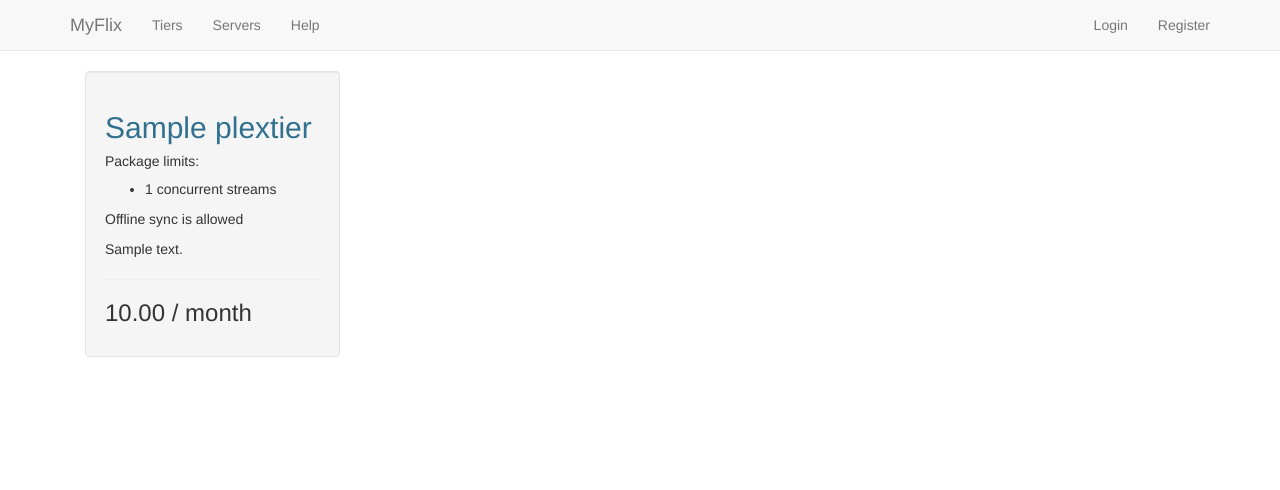
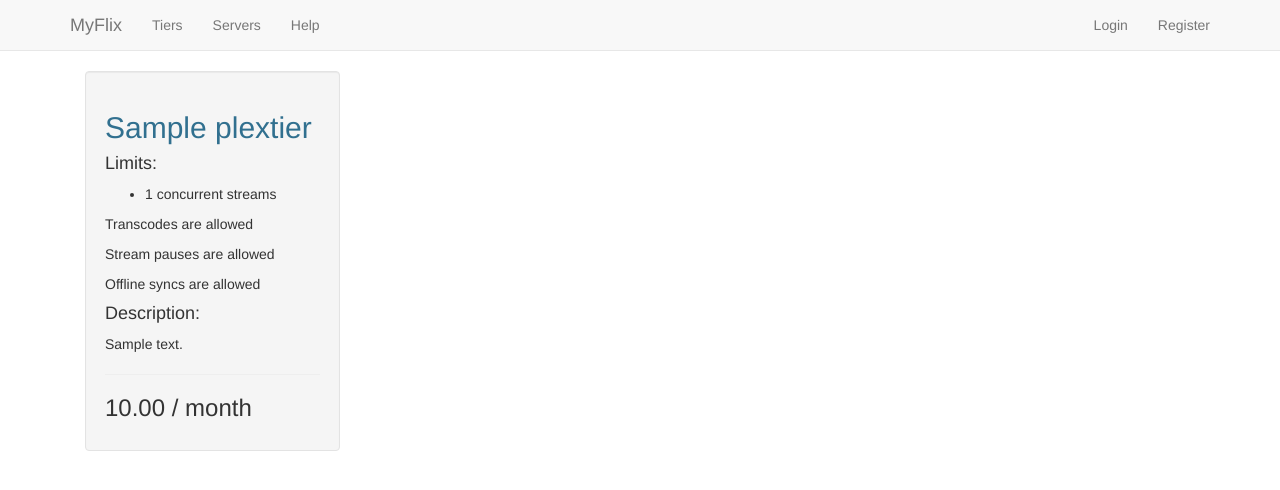
Before and after one commit to l3uddz/myflix, a Django app: template templates/core/tiers.html in a window 1280 px wide. Shown: the top 490 px of the page. Run offline with Django 3.2, Linux system fonts and the light colour scheme; the template is opened without the code that fills it: values that come from a table or form of the project are taken from there, others are empty; tables that the repository leaves empty hold one stand-in row (values such as "Sample post"); parts of the project's set-up code (start-up, migrations or seed data) failed here and were passed over; some libraries are stand-ins or nearby versions.

Commit message:
template changes. model changes. profile changes

```diff
--- a/myflix/app/models.py
+++ b/myflix/app/models.py
@@ -12,11 +12,13 @@ logger = logging.getLogger(__name__)
 # plex models
 class PlexTier(models.Model):
     name = models.CharField(max_length=30, verbose_name="Tier Name")
-    max_streams = models.IntegerField(default=1, verbose_name="Maximum concurrent streams per user for this tier")
-    allowed_sync = models.BooleanField(default=False, verbose_name="Is sync allowed")
+    max_streams = models.IntegerField(default=1, verbose_name="Tier max allowed concurrent user streams")
+    allowed_sync = models.BooleanField(default=False, verbose_name="Allow offline syncs")
+    allowed_transcodes = models.BooleanField(default=True, verbose_name="Allow transcodes")
+    allowed_paused = models.BooleanField(default=True, verbose_name="Allow stream pauses")
     price = MoneyField(max_digits=10, decimal_places=2, default=10, default_currency='USD',
-                       verbose_name="How much is this tier")
-    description = models.TextField(verbose_name="Description")
+                       verbose_name="Tier price")
+    description = models.TextField(verbose_name="Tier Description")
 
     def __str__(self):
         return self.name
@@ -54,6 +56,10 @@ class Profile(models.Model):
                                verbose_name="Server subscribed too")
     tier = models.ForeignKey(PlexTier, null=True, blank=True, on_delete=models.SET_NULL,
                              verbose_name="Tier subscribed too")
+    join_date = models.DateTimeField(auto_now_add=True, blank=True)
+    last_seen = models.DateTimeField(auto_now_add=True, blank=True)
+    subscription_expires = models.DateTimeField(auto_now_add=True, blank=True)
+    plex_name = models.CharField(max_length=64, blank=True, verbose_name="Plex username")
 
     def __str__(self):
         return self.user.username
--- a/myflix/app/views.py
+++ b/myflix/app/views.py
@@ -54,7 +54,7 @@ def profile(request):
             form.save()
     else:
         form = ProfileForm(instance=request.user.profile)
-    return render(request, 'account/profile.html', {'form': form})
+    return render(request, 'account/profile.html', {'form': form, 'profile': request.user.profile})
 
 
 # Forms
--- a/myflix/settings.py
+++ b/myflix/settings.py
@@ -35,6 +35,7 @@ INSTALLED_APPS = [
     'django.contrib.sessions',
     'django.contrib.messages',
     'django.contrib.staticfiles',
+    'django.contrib.humanize',
     'bootstrap3',
     'django_celery_results',
     'django_celery_beat',
--- a/templates/core/servers.html
+++ b/templates/core/servers.html
@@ -10,7 +10,7 @@
         <div class="col-sm-3 col-md-3">
             <div class="well">
                 <h2 class="text-info">{{ server.name }}</h2>
-                <h5>Allowed tiers:</h5>
+                <h4>Tiers:</h4>
                 <ul>
                     {% for tier in server.tiers.all %}
                         <li>{{ tier.name }} - {{ tier|available_tier_slots:server }} available</li>
--- a/templates/core/tiers.html
+++ b/templates/core/tiers.html
@@ -9,16 +9,29 @@
         <div class="col-sm-3 col-md-3">
             <div class="well">
                 <h2 class="text-info">{{ tier.name }}</h2>
-                <h5>Package limits:</h5>
+                <h4>Limits:</h4>
                 <ul>
                     <li>{{ tier.max_streams }} concurrent streams</li>
                     {% if not tier.allowed_sync %}
-                        <li>Offline sync is NOT allowed</li>
+                        <li>NO offline sync</li>
+                    {% endif %}
+                    {% if not tier.allowed_paused %}
+                        <li>NO stream pauses</li>
+                    {% endif %}
+                    {% if not tier.allowed_transcodes %}
+                        <li>NO transcodes</li>
                     {% endif %}
                 </ul>
+                {% if tier.allowed_transcodes %}
+                    <p>Transcodes are allowed</p>
+                {% endif %}
+                {% if tier.allowed_paused %}
+                    <p>Stream pauses are allowed</p>
+                {% endif %}
                 {% if tier.allowed_sync %}
-                    <p>Offline sync is allowed</p>
+                    <p>Offline syncs are allowed</p>
                 {% endif %}
+                <h4>Description:</h4>
                 <p>{{ tier.description }}</p>
                 <hr>
                 <h3>{{ tier.price }} / month</h3>
```
Also changed, not shown: templates/account/profile.html (+29 -10 lines).
